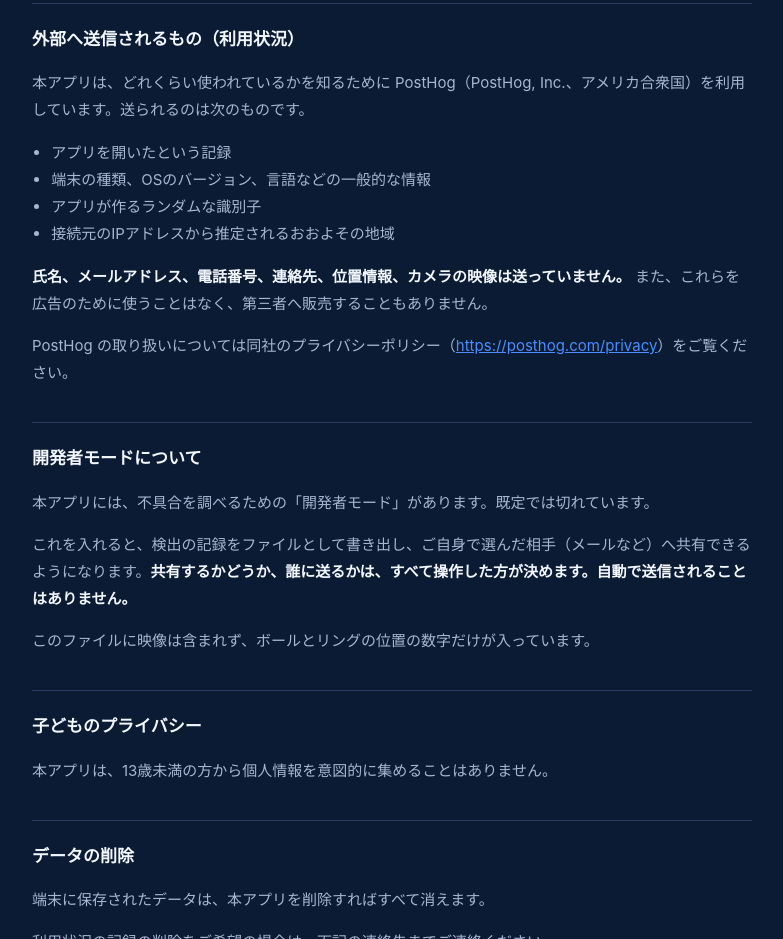
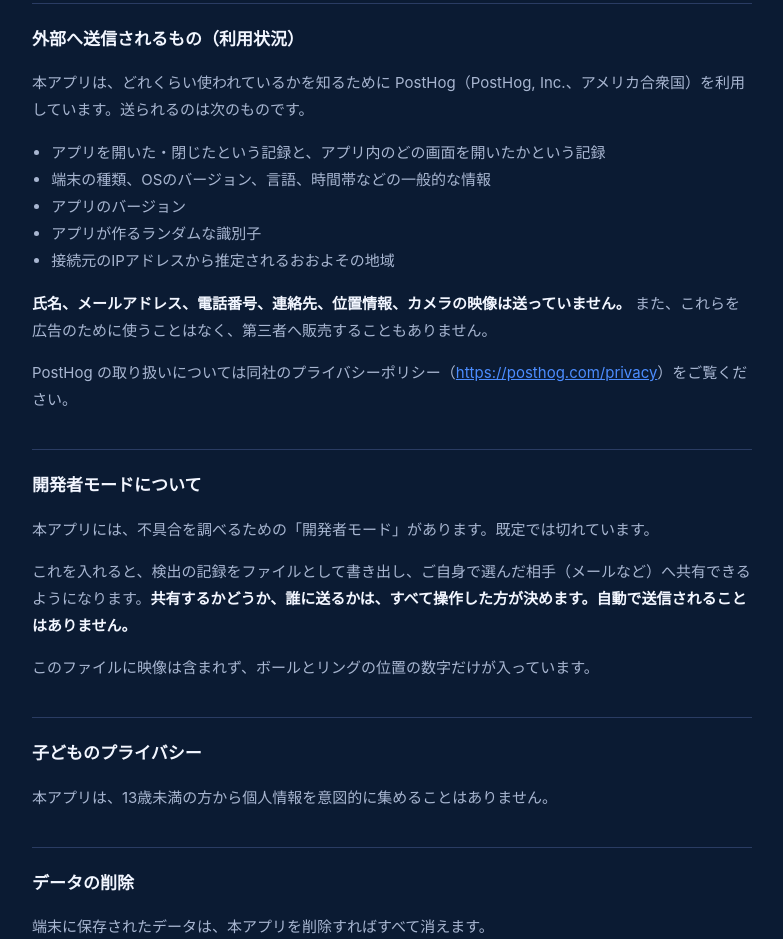
Before and after one commit to motochan0518-sys/million-hooper-privacy, a plain HTML site: page index.html in a window 1280 px wide. Shown: the part 783-1722 px from the top of the page, without its empty margins (248-1031 px from the left). Drawn offline with Linux system fonts and the light colour scheme.

Commit message:
Add files via upload

```diff
--- a/index.html
+++ b/index.html
@@ -57,7 +57,7 @@
 <p>これらは本アプリを端末から削除すると、一緒に消えます。</p>
 <h2>外部へ送信されるもの（利用状況）</h2>
 <p>本アプリは、どれくらい使われているかを知るために PostHog（PostHog, Inc.、アメリカ合衆国）を利用しています。送られるのは次のものです。</p>
-<ul><li>アプリを開いたという記録</li><li>端末の種類、OSのバージョン、言語などの一般的な情報</li><li>アプリが作るランダムな識別子</li><li>接続元のIPアドレスから推定されるおおよその地域</li></ul>
+<ul><li>アプリを開いた・閉じたという記録と、アプリ内のどの画面を開いたかという記録</li><li>端末の種類、OSのバージョン、言語、時間帯などの一般的な情報</li><li>アプリのバージョン</li><li>アプリが作るランダムな識別子</li><li>接続元のIPアドレスから推定されるおおよその地域</li></ul>
 <p><strong>氏名、メールアドレス、電話番号、連絡先、位置情報、カメラの映像は送っていません。</strong> また、これらを広告のために使うことはなく、第三者へ販売することもありません。</p>
 <p>PostHog の取り扱いについては同社のプライバシーポリシー（<a href="https://posthog.com/privacy">https://posthog.com/privacy</a>）をご覧ください。</p>
 <h2>開発者モードについて</h2>
```
